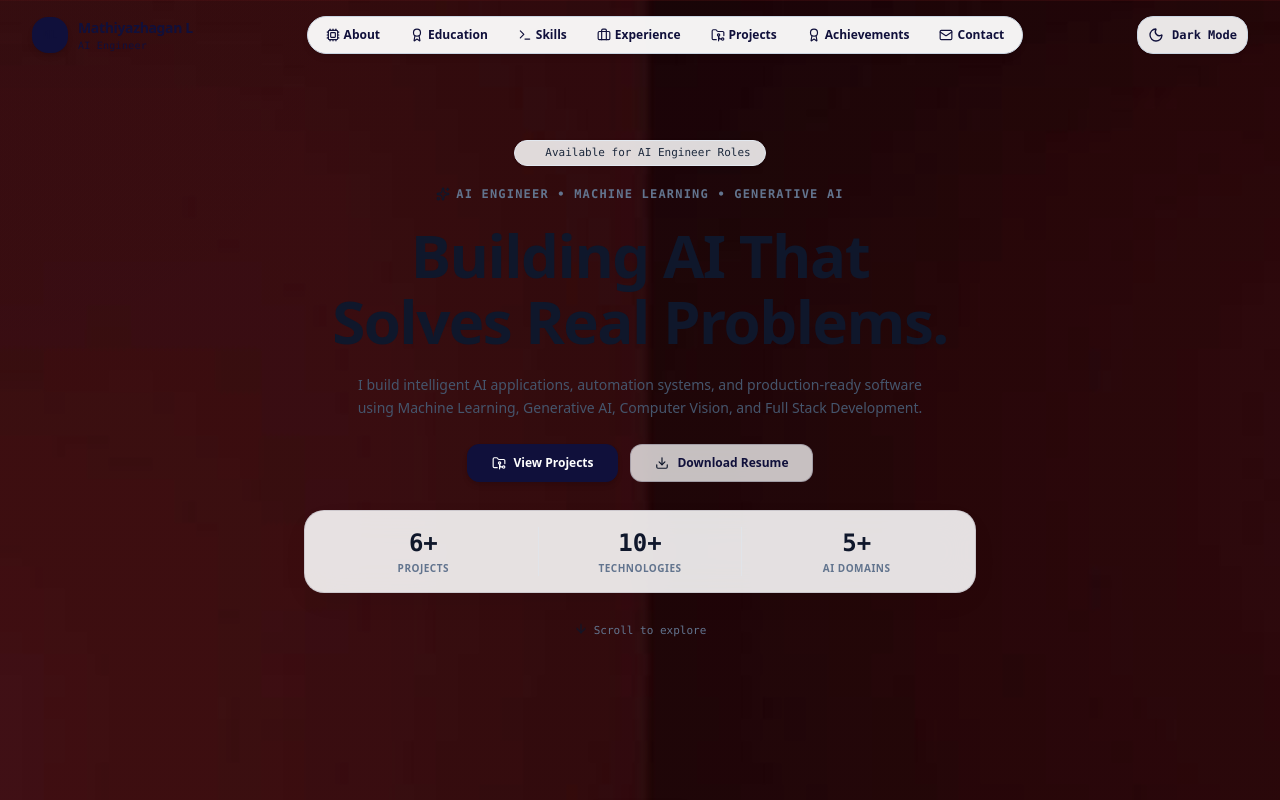
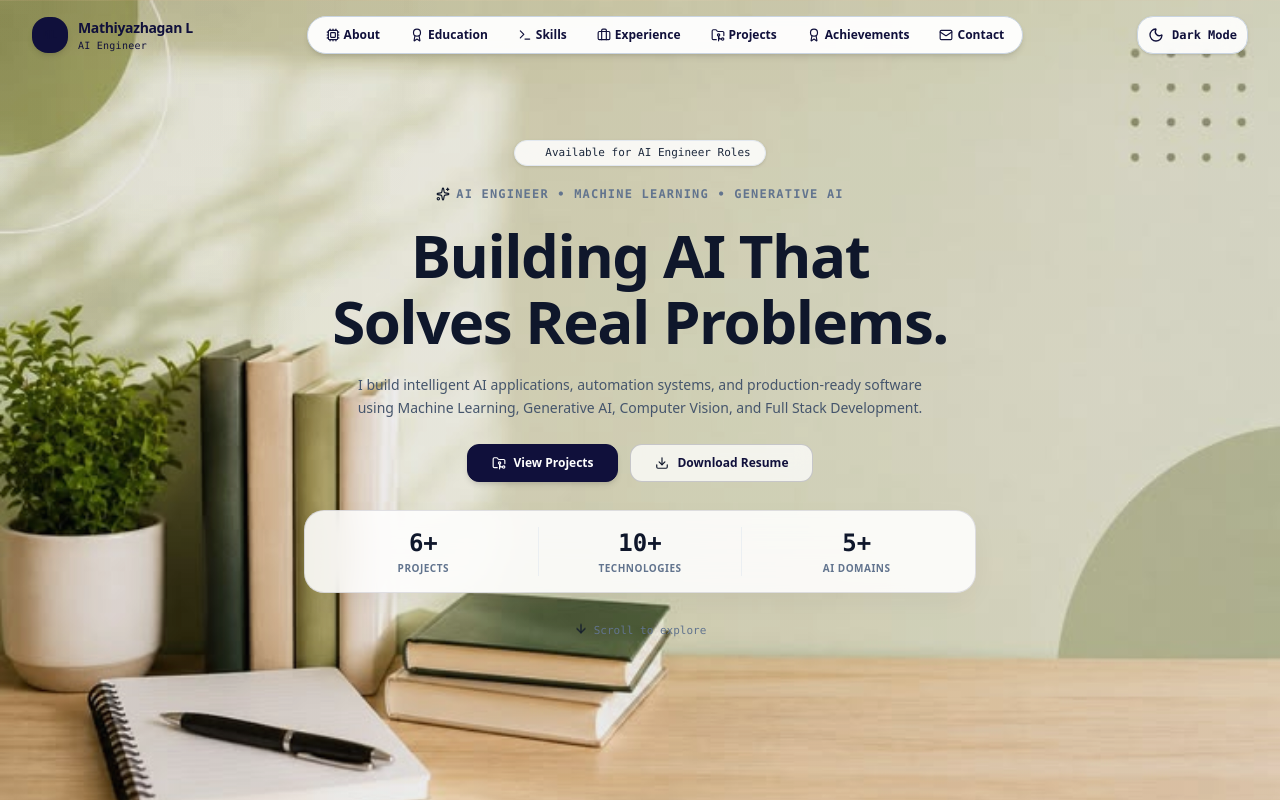
Before and after one commit to Mathiyazhagan-L/portfolio-website, a Next.js app: page / in a window 1280 px wide. Shown: the top 800 px of the page. Built offline with nearby package versions, Linux system fonts and the light colour scheme.

Commit message:
Restore background image to whitebg.jpg

```diff
--- a/src/app/globals.css
+++ b/src/app/globals.css
@@ -17,9 +17,9 @@ html {
   scroll-behavior: auto;
 }
 
-/* UNIFIED BACKGROUND (redbg.jpg) */
+/* UNIFIED BACKGROUND (whitebg.jpg) */
 body {
-  background-image: linear-gradient(rgba(15, 23, 42, 0.12), rgba(15, 23, 42, 0.12)), url('/redbg.jpg');
+  background-image: linear-gradient(rgba(15, 23, 42, 0.08), rgba(15, 23, 42, 0.08)), url('/whitebg.jpg');
   background-size: cover;
   background-position: center;
   background-attachment: fixed;
```
